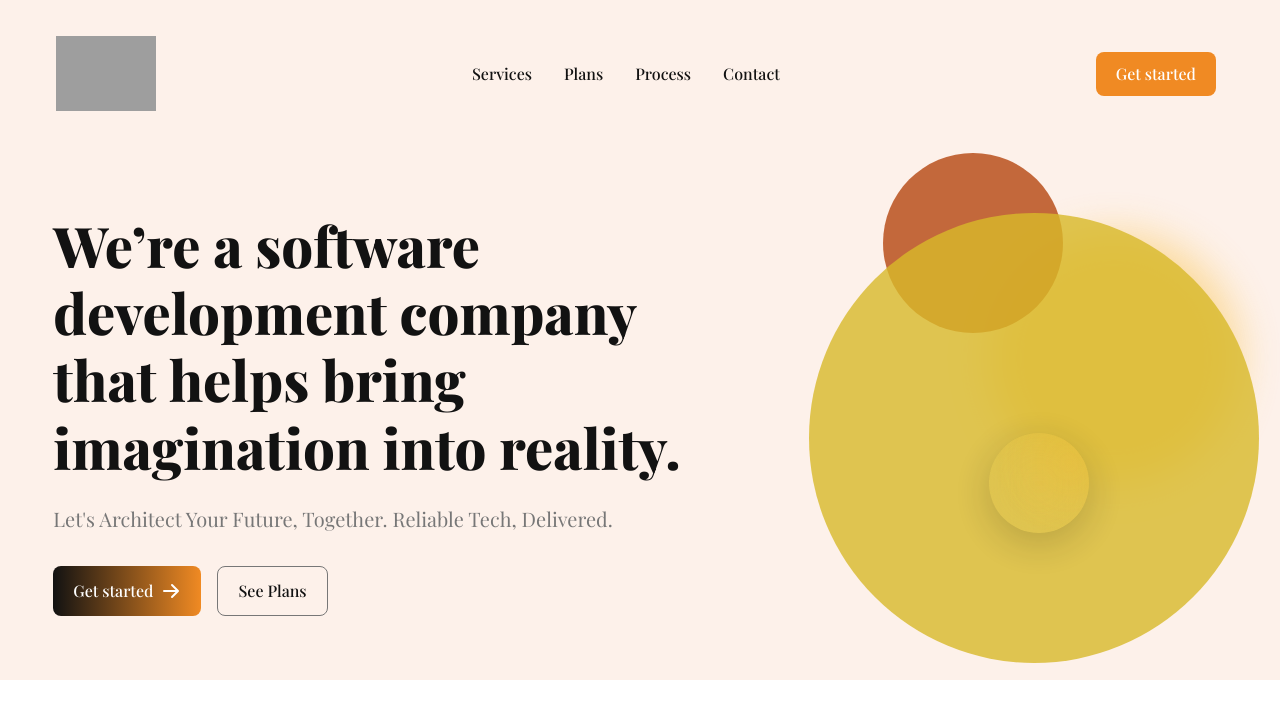
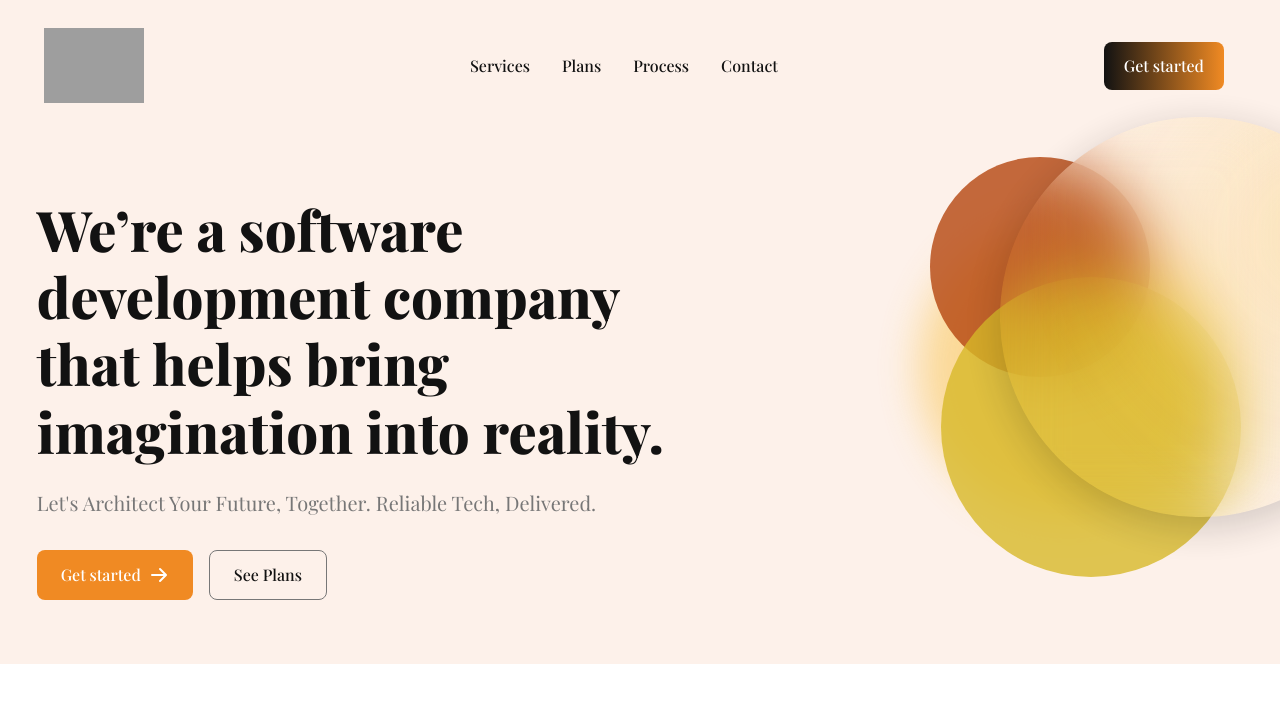
Before and after one commit to itsSemiColon/Website, a React (Vite) app: page / in a window 1280 px wide. Shown: the top 718 px of the page. Built offline with nearby package versions, Linux system fonts and the light colour scheme; grey boxes are pictures that could not be loaded; a web font is replaced by a local one.

Commit message:
header section added

```diff
--- a/src/App.scss
+++ b/src/App.scss
@@ -1 +1,5 @@
 @use './assets/styles/variables';
+html, body {
+    overflow-x: hidden;
+    overflow-y: hidden;
+  }
--- a/src/assets/styles/_variables.scss
+++ b/src/assets/styles/_variables.scss
@@ -1,6 +1,7 @@
 :root {
     --main-margin-left: 300px;
-    --main-padding: 2rem;
+    --main-padding: 1.5rem;
+    --main-paadding_left: 0rem;
   }
 
   // Utility classes
@@ -10,6 +11,7 @@
 
   .padding-global {
     padding: var(--main-padding);
+    padding-left: var(--main-paadding_left);
   }
 
     // fonts
--- a/src/components/header.tsx
+++ b/src/components/header.tsx
@@ -1,5 +1,4 @@
 import { useState } from 'react';
-import companyLogo from "../assets/images/companyLogo2-removebg-preview-COPY.png";
 import styles from './styles/header.module.scss';
 
 const Header = () => {
@@ -14,7 +13,7 @@ const Header = () => {
       <nav className="px-4 lg:px-6 py-1 w-full">
         <div className="flex flex-wrap justify-between items-center mx-auto max-w-screen-xl padding-global">
           {/* Logo */}
-          <a href="/" className="flex items-center">
+          <a href="/" className="flex items-center ps-5">
           <img decoding="async" width="100" height="286" sizes="105px" srcSet="https://framerusercontent.com/images/LtJOacjpCfrAdQJhzULOxsNXP8.png?scale-down-to=512 512w,https://framerusercontent.com/images/LtJOacjpCfrAdQJhzULOxsNXP8.png 768w" src="https://framerusercontent.com/images/LtJOacjpCfrAdQJhzULOxsNXP8.png?scale-down-to=512" alt=""/>
             {/* <img
               src={companyLogo}
--- a/src/components/heroSection.tsx
+++ b/src/components/heroSection.tsx
@@ -2,7 +2,7 @@ import styles from './styles/hero.module.scss';
 
 const HeroSection = () => {
   return (
-    <section className={styles.heroSection}>
+    <section className={`${styles.heroSection} padding-global`}>
       <div className={styles.heroGrid}>
         <div className={styles.heroContent}>
           <h1 className={styles.heroTitle}>
--- a/src/components/styles/header.module.scss
+++ b/src/components/styles/header.module.scss
@@ -7,7 +7,7 @@ nav {
   box-shadow: 0 2px 4px rgba(0, 0, 0, 0.1);
 
   .navItems {
-    color: var.$color-heading;
+    color: var.$color-heading;;
 
     li a {
       transition: color 0.3s ease, background-color 0.3s ease;
@@ -24,20 +24,27 @@ nav {
   }
 
   .getStartedBtn {
-    background-color: var.$color-primary;
+    display: inline-flex;
+    align-items: center;
+    justify-content: center;
+    padding: 0.75rem 1.25rem;
+    background-image: linear-gradient(90deg, #121212 0%, #F08A23 100%);
     color: white;
-    transition: background-color 0.3s ease, transform 0.2s ease;
-    z-index: 10;
-
+    font-weight: 500;
+    border-radius: 0.5rem;
+    transition: background-color 0.3s ease;
+    z-index: 4;
     &:hover {
       background-color: var.$color-accent;
     }
 
-    &:focus {
-      outline: none;
-      box-shadow: 0 0 0 3px rgba(var.$color-primary, 0.3);
+    svg {
+      margin-left: 0.5rem;
+      width: 1.25rem;
+      height: 1.25rem;
     }
   }
+
 
   .hamburgerBtn {
     transition: background-color 0.3s ease, color 0.3s ease;
--- a/src/components/styles/hero.module.scss
+++ b/src/components/styles/hero.module.scss
@@ -1,132 +1,13 @@
-// @use "../../assets/styles/variables" as var;
-
-// .heroSection {
-//   background-color: var.$color-background;
-//   padding: 2rem 1rem;
-//   font-family:var.$font-primary; ;
-
-//   @media (min-width: 1024px) {
-//     padding: 4rem 1rem;
-//   }
-// }
-
-// .heroGrid {
-//   display: grid;
-//   max-width: 1280px;
-//   margin: 0 auto;
-//   gap: 2rem;
-//   align-items: center;
-//   grid-template-columns: 1fr;
-
-//   @media (min-width: 1024px) {
-//     grid-template-columns: repeat(12, 1fr);
-//   }
-// }
-
-// .heroContent {
-//   grid-column: span 7;
-//   place-self: center;
-// }
-
-// .heroTitle {
-//   font-size: var.$font-size-heading-medium; // 3rem
-//   font-weight: 800;
-//   line-height: 1.2;
-//   max-width: 40rem;
-//   color: var.$color-heading;
-
-//   @media (min-width: 768px) {
-//     font-size: var.$font-size-heading-medium; // Already good for md
-//   }
-
-//   @media (min-width: 1280px) {
-//     font-size: var.$font-size-heading-large; // 3.5rem
-//   }
-// }
-
-// .heroSubtitle {
-//   margin-top: var.$spacing-paragraph;
-//   font-size: var.$font-size-paragraph; // 1.125rem
-//   font-weight: 300;
-//   max-width: 40rem;
-//   color: var.$color-text;
-
-//   @media (min-width: 1024px) {
-//     font-size: 1.25rem;
-//   }
-// }
-
-// .heroButtons {
-//   margin-top: 2rem;
-//   display: flex;
-//   flex-wrap: wrap;
-//   gap: 1rem;
-// }
-
-// .getStartedBtn {
-//   display: inline-flex;
-//   align-items: center;
-//   justify-content: center;
-//   padding: 0.75rem 1.25rem;
-//   background-image: linear-gradient(90deg, #121212 0%, #F08A23 100%);
-// //   background-color: #121212;
-//   color: white;
-//   font-weight: 500;
-//   border-radius: 0.5rem;
-//   transition: background-color 0.3s ease;
-
-//   &:hover {
-//     background-color: var.$color-accent;
-//   }
-
-//   svg {
-//     margin-left: 0.5rem;
-//     width: 1.25rem;
-//     height: 1.25rem;
-//   }
-// }
-
-// .speakToSalesBtn {
-//   display: inline-flex;
-//   align-items: center;
-//   justify-content: center;
-//   padding: 0.75rem 1.25rem;
-//   background-color: transparent;
-//   border: 1px solid var.$color-text;
-//   color: var.$color-heading;
-//   font-weight: 500;
-//   border-radius: 0.5rem;
-//   transition: background-color 0.3s ease;
-
-//   &:hover {
-//     background-color: var.$color-background;
-// }
-// }
-
-// .heroImageWrapper {
-//   display: none;
-
-//   @media (min-width: 1024px) {
-//     display: flex;
-//     grid-column: span 5;
-//   }
-// }
-
-// .heroImage {
-//   width: 100%;
-//   height: auto;
-// }
-
-
 @use "../../assets/styles/variables" as var;
 
 .heroSection {
   background-color: var.$color-background;
-  padding: 2rem 1rem;
   font-family: var.$font-primary;
+  padding: 4rem 1rem;
+
 
   @media (min-width: 1024px) {
-    padding: 4rem 1rem;
+    // padding: 6rem 1rem;
   }
 }
 
@@ -134,7 +15,7 @@
   display: grid;
   max-width: 1280px;
   margin: 0 auto;
-  gap: 2rem;
+  gap: 7rem;
   align-items: center;
   grid-template-columns: 1fr;
 
@@ -144,34 +25,49 @@
 }
 
 .heroContent {
-  grid-column: span 7;
-  place-self: center;
+  grid-column: span 12;
+  text-align: center;
+
+  @media (min-width: 1024px) {
+    grid-column: span 7;
+    text-align: left;
+    place-self: center;
+  }
 }
 
 .heroTitle {
-  font-size: var.$font-size-heading-medium; // 3rem
+  font-size: 2.25rem;
   font-weight: 800;
   line-height: 1.2;
   max-width: 40rem;
   color: var.$color-heading;
+  margin: 0 auto;
 
   @media (min-width: 768px) {
-    font-size: var.$font-size-heading-medium; // Already good for md
+    font-size: var.$font-size-heading-medium;
   }
 
   @media (min-width: 1280px) {
-    font-size: var.$font-size-heading-large; // 3.5rem
+    font-size: var.$font-size-heading-large;
   }
 }
 
 .heroSubtitle {
   margin-top: var.$spacing-paragraph;
-  font-size: var.$font-size-paragraph; // 1.125rem
+  font-size: 1rem;
   font-weight: 300;
-  max-width: 40rem;
   color: var.$color-text;
+  max-width: 35rem;
+  margin-left: auto;
+  margin-right: auto;
+
+  @media (min-width: 768px) {
+    font-size: var.$font-size-paragraph;
+  }
 
   @media (min-width: 1024px) {
+    margin-left: 0;
+    margin-right: 0;
     font-size: 1.25rem;
   }
 }
@@ -180,19 +76,25 @@
   margin-top: 2rem;
   display: flex;
   flex-wrap: wrap;
+  justify-content: center;
   gap: 1rem;
+
+  @media (min-width: 1024px) {
+    justify-content: flex-start;
+  }
 }
 
 .getStartedBtn {
   display: inline-flex;
   align-items: center;
   justify-content: center;
-  padding: 0.75rem 1.25rem;
-  background-image: linear-gradient(90deg, #121212 0%, #F08A23 100%);
+  padding: 0.75rem 1.5rem;
+  background-color: #F08A23;
   color: white;
   font-weight: 500;
   border-radius: 0.5rem;
   transition: background-color 0.3s ease;
+  z-index: 4;
 
   &:hover {
     background-color: var.$color-accent;
@@ -209,7 +111,7 @@
   display: inline-flex;
   align-items: center;
   justify-content: center;
-  padding: 0.75rem 1.25rem;
+  padding: 0.75rem 1.5rem;
   background-color: transparent;
   border: 1px solid var.$color-text;
   color: var.$color-heading;
@@ -231,6 +133,10 @@
     position: relative;
     height: 400px;
   }
+
+  @media (min-width: 1440px) {
+    height: 500px;
+  }
 }
 
 .circlesContainer {
@@ -243,68 +149,100 @@
   position: absolute;
   border-radius: 50%;
   opacity: 0.8;
-  transition: transform 0.3s ease;
+  transition: transform 1s ease;
 }
 
 #circle1 {
   width: 450px;
   height: 450px;
-  background-color: rgba(249, 191, 59, 0.6); // $color-secondary with opacity
+  background-color: rgba(249, 191, 59, 0.6);
   top: 5%;
   right: 25%;
   z-index: 1;
   filter: blur(20px);
+
+  @media (max-width: 1280px) {
+    width: 300px;
+    height: 300px;
+    right: 10%;
+  }
+
+  @media (max-width: 1024px) {
+    width: 250px;
+    height: 250px;
+    right: 5%;
+  }
 }
 
 #circle2 {
   width: 350px;
   height: 350px;
-  background-color: var.$color-deep-accent; // $color-accent with opacity
+  background-color: var.$color-deep-accent;
   top: -15%;
   right: 40%;
   z-index: 2;
+
+  @media (max-width: 1280px) {
+    width: 220px;
+    height: 220px;
+    top: -10%;
+    right: 25%;
+  }
+
+  @media (max-width: 1024px) {
+    width: 180px;
+    height: 180px;
+    right: 20%;
+  }
 }
 
 #circle3 {
   width: 450px;
   height: 450px;
-  background-color: var.$color-golden; // Custom blue
+  background-color: var.$color-golden;
   right: 1%;
+  bottom: 5%;
   z-index: 3;
-}
-#circle4 {
-    width: 600px;
-    height: 600px;
-    background: rgba(255, 255, 255, 0.1); /* Transparent white background for glass effect */
-    right: -40%;
-    bottom: 20%;
-    z-index: 3;
-    border-radius: 50%;
-    backdrop-filter: blur(30px); /* Glassmorphism effect */
-    box-shadow: 0 10px 40px rgba(0, 0, 0, 0.2);
-    background: radial-gradient(circle at 80% 30%, rgba(249, 191, 59, 0.3), transparent 70%);
-    opacity: 0.9
-  }
 
-// have to apply media queries for larger screens to make the circles responsive
-@media (max-width: 1280px) {
-  #circle1 {
-    width: 250px;
-    height: 250px;
+  @media (max-width: 1280px) {
+    width: 300px;
+    height: 300px;
     right: 5%;
   }
 
-  #circle2 {
-    width: 180px;
-    height: 180px;
+  @media (max-width: 1024px) {
+    width: 200px;
+    height: 200px;
+    right: 10%;
+  }
+}
+
+#circle4 {
+  width: 700px;
+  height: 700px;
+  background: radial-gradient(circle at 80% 30%, rgba(249, 191, 59, 0.3), transparent 70%);
+  right: -70%;
+  bottom: 20%;
+  z-index: 3;
+  border-radius: 50%;
+  backdrop-filter: blur(30px);
+  box-shadow: 0 10px 40px rgba(0, 0, 0, 0.2);
+  opacity: 0.9;
+
+  @media (max-width: 1280px) {
+    width: 400px;
+    height: 400px;
+    right: -30%;
   }
 
+  @media (max-width: 1024px) {
+    width: 200px;
+    height: 200px;
+    right: 20%;
+  }
+}
 
-
-  #circle4 {
-    width: 100px;
-    height: 100px;
-    right: 35%;
-  }
-
+// Optional: Add hover animation to circles
+.circle:hover {
+  transform: scale(1.05);
 }
```
